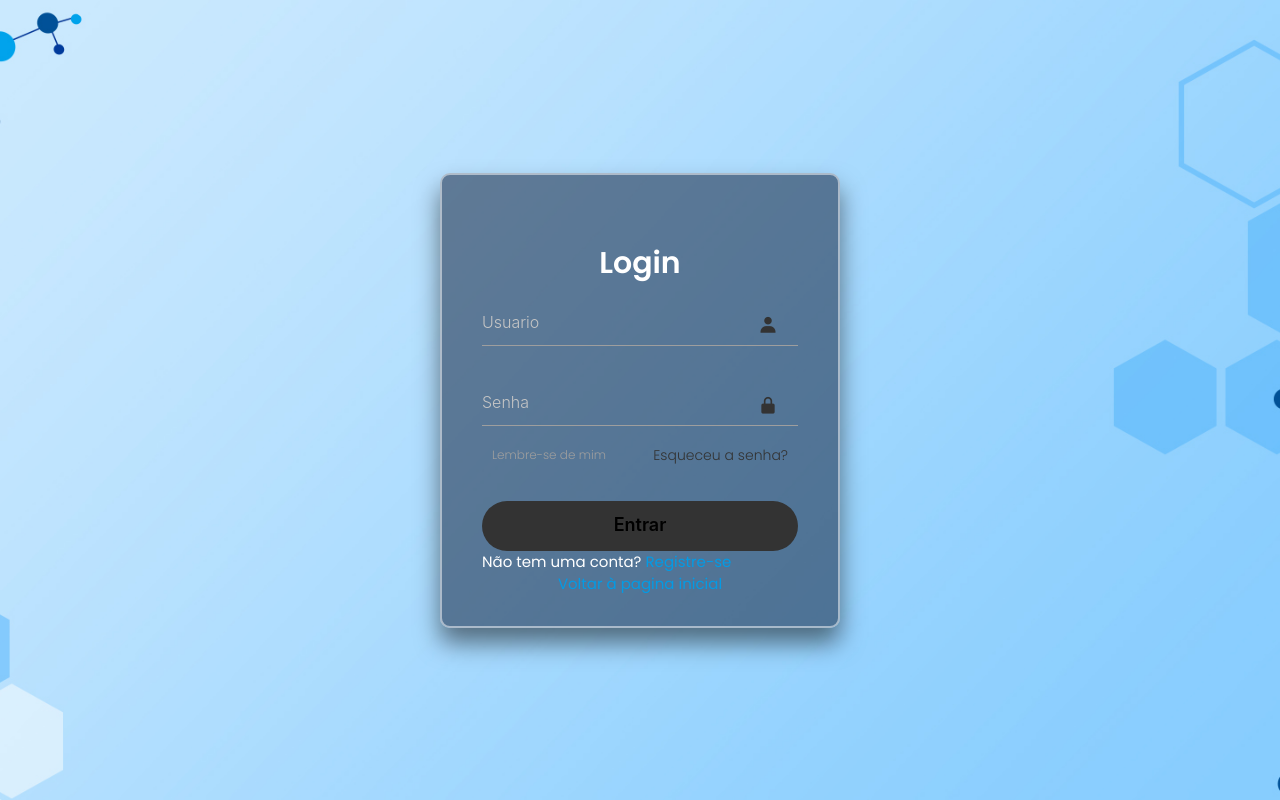
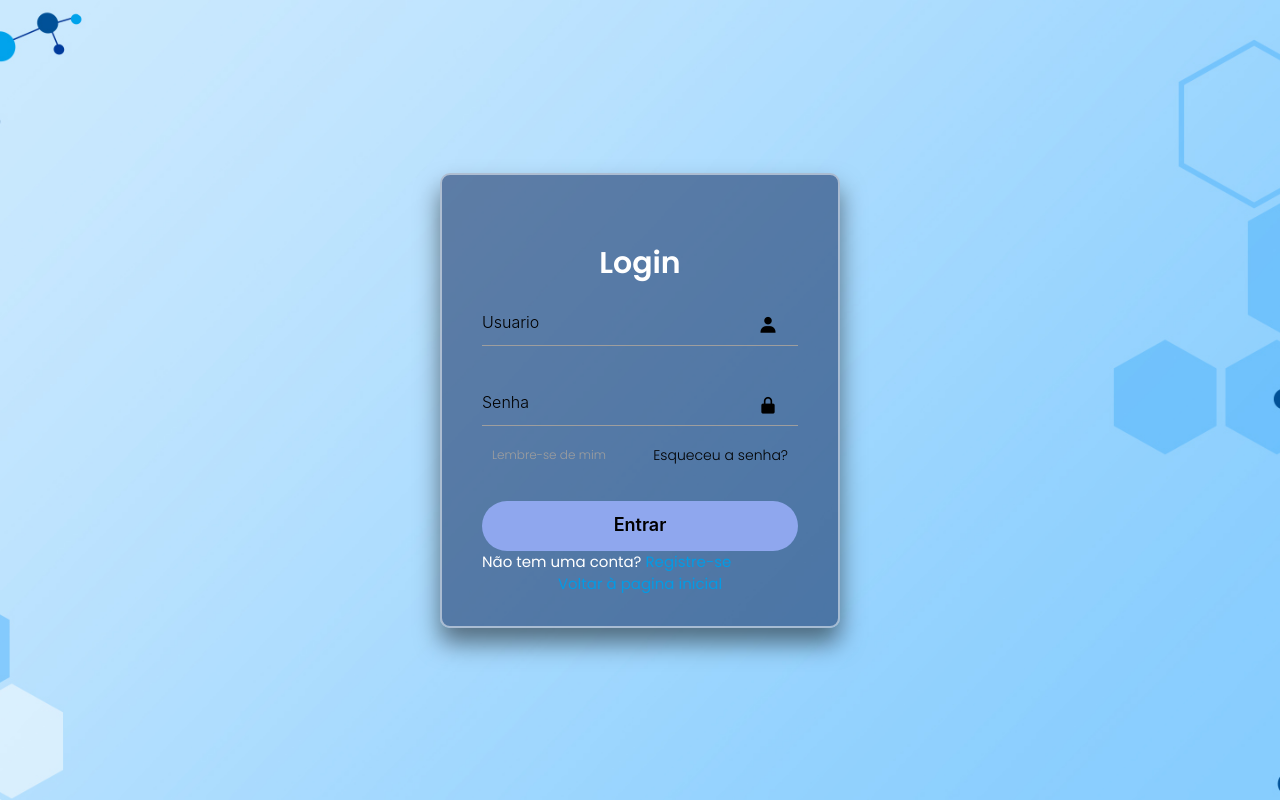
Before and after one commit to Renatinha-jpg/TCC, a PHP site: page /login.php in a window 1280 px wide. Run offline with PHP 8.4, Linux system fonts and the light colour scheme.

Commit message:
yay
mudei o background, os cards e as cores

```diff
--- a/Portal Químico/index.css
+++ b/Portal Químico/index.css
@@ -8,9 +8,8 @@
 body {
   display: center;
   min-height: 100vh;
-  background-image: url('img/background.jpg');
-  background-size: cover;
-  background-position: center;
+  background-image: url('img/FUNDO.jpg');
+  background-size: auto;
   font-family: 'Poppins', sans-serif;
 }
  h2{
--- a/Portal Químico/login.css
+++ b/Portal Químico/login.css
@@ -12,7 +12,7 @@
     justify-content: center;
     align-items: center;
     height: 100vh;
-    background-image: url('img/background.jpg');
+    background-image: url('img/FUNDO.jpg');
     background-size: cover;
     background-position: center;
 }
@@ -21,7 +21,7 @@
 .container{
     width: 400px;
     height: auto;
-   background-color: rgba(5, 19, 46, 0.5);
+   background-color: rgba(0, 25, 79, 0.5);
     border: 2px solid rgba(255, 255, 255, 0.5);
     border-radius: 10px;
     color: #fff;
@@ -61,12 +61,12 @@
     font-size: 18px;
     padding: 20px 45px 20px 20px;
     border-bottom: 2px solid rgba(255, 255, 255, 0.5);
-    color: #333333;
+    color: #000000;
 }
 
 /* placeholder */
 .input-box input::placeholder{
-    color: #c5c5c5;
+    color: #000000;
     font-size: 16px;
     font-weight: 300;
 }
@@ -78,7 +78,7 @@
     top: 50%;
     transform: translateY(-50%);
     font-size: 20px;
-    color: #333333;
+    color: #000000;
 }
 
 /* input box */
@@ -103,12 +103,12 @@
 /* checkbox */
 .esqueceu-senha label input{
     margin-right: 5px;
-    accent-color: #333333;
+    accent-color: #000000;
 }
 
 /* link */
 .esqueceu-senha a{
-    color: #333333;
+    color: #000000;
     text-decoration: none;
 }
 
@@ -121,7 +121,7 @@
 .login{
     width: 100%;
     height: 50px;
-    background: #333333;
+    background:  #8fa7ee;
     border: none;
     border-radius: 40px;
     font-size: 18px;
@@ -148,7 +148,7 @@
 
 /* link registrar */
 .register-link a p{
-    color: #333333;
+    color: #000000;
     text-decoration: none;
     font-weight: 600;
 }
@@ -165,7 +165,7 @@
 
 /* link voltar */
 .voltar-link a p{
-    color: #cfecff;
+    color: #000000;
     text-decoration: none;
     font-weight: 600;
 }
--- a/Portal Químico/registro.css
+++ b/Portal Químico/registro.css
@@ -13,7 +13,7 @@
     justify-content: center;
     align-items: center;
     height: 100vh;
-    background-image: url('img/background.jpg');
+    background-image: url('img/FUNDO.jpg');
     background-size: cover;
     background-position: center;
 }
--- a/Portal Químico/senhaesqueceu.css
+++ b/Portal Químico/senhaesqueceu.css
@@ -8,8 +8,8 @@
 body {
   display: center;
   min-height: 100vh;
-  background-image: url('img/background.jpg');
-  background-size: cover;
+  background-image: url('img/FUNDO.jpg');
+  background-size: auto;
   background-position: center;
   font-family: 'Poppins', sans-serif;
 }
```
Also changed, not shown: Portal Químico/exercicios.css (+7 -3 lines), Portal Químico/exercicios.php (+7 -7 lines), Portal Químico/index.php (+4 -4 lines), Portal Químico/materiais.css (+7 -3 lines), Portal Químico/materiais.php (+7 -7 lines), Portal Químico/R.jpeg (deleted), Portal Químico/img/02.jpg (added), Portal Químico/img/FUNDO.jpg (renamed from Portal Químico/img/background.jpg).
